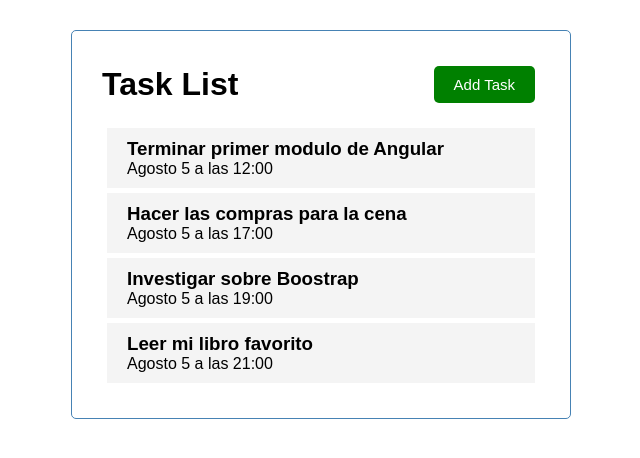
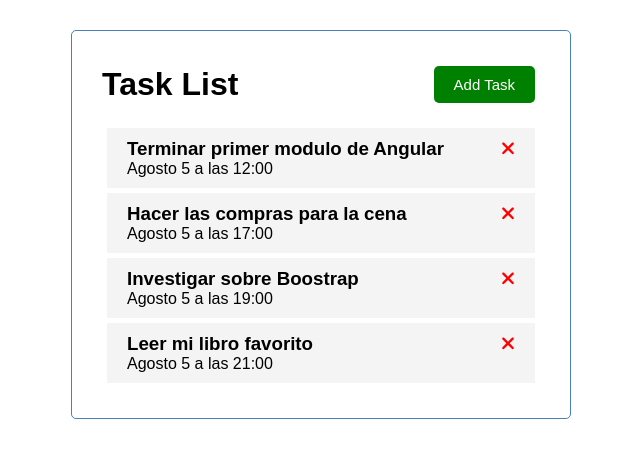
Before and after one commit to Lucho-Vidal/Task-List, an Angular app: page / in a window 1280 px wide. Shown: the top 458 px of the page, without its empty margins (319-959 px from the left). Built offline with nearby package versions, Linux system fonts and the light colour scheme.

Commit message:
componente de Lista de items

```diff
--- a/package.json
+++ b/package.json
@@ -18,6 +18,9 @@
     "@angular/platform-browser": "~13.3.0",
     "@angular/platform-browser-dynamic": "~13.3.0",
     "@angular/router": "~13.3.0",
+    "@fortawesome/angular-fontawesome": "^0.10.2",
+    "@fortawesome/fontawesome-svg-core": "^6.1.0",
+    "@fortawesome/free-solid-svg-icons": "^6.1.0",
     "rxjs": "~7.5.0",
     "tslib": "^2.3.0",
     "zone.js": "~0.11.4"
--- a/src/app/app.module.ts
+++ b/src/app/app.module.ts
@@ -6,6 +6,7 @@
 import { ButtonComponent } from './components/button/button.component';
 import { TasksComponent } from './components/tasks/tasks.component';
 import { TasksItemComponent } from './components/tasks-item/tasks-item.component';
+import { FontAwesomeModule } from '@fortawesome/angular-fontawesome';
 
 @NgModule({
   declarations: [
@@ -16,7 +17,8 @@
     TasksItemComponent
   ],
   imports: [
-    BrowserModule
+    BrowserModule,
+    FontAwesomeModule
   ],
   providers: [],
   bootstrap: [AppComponent]
--- a/src/app/components/tasks-item/tasks-item.component.html
+++ b/src/app/components/tasks-item/tasks-item.component.html
@@ -1,5 +1,12 @@
 <div class="task">
-    <h3>{{task.text}} </h3>
-    <p>{{task.day}} </p>
-
+    <h3>
+        {{task.text}}
+        <fa-icon
+            [icon]="faTimes"
+            [ngStyle]="{'color':'red'}"
+        ></fa-icon>
+    </h3>
+    <p>
+        {{task.day}}
+    </p>
 </div>
--- a/src/app/components/tasks-item/tasks-item.component.ts
+++ b/src/app/components/tasks-item/tasks-item.component.ts
@@ -1,6 +1,8 @@
 import { Component, OnInit,Input } from '@angular/core';
 import {Task} from '../../Task'
 import {TASKS} from '../../mock-tasks'
+import { faTimes } from '@fortawesome/free-solid-svg-icons';
+
 @Component({
   selector: 'app-tasks-item',
   templateUrl: './tasks-item.component.html',
@@ -8,6 +10,7 @@
 })
 export class TasksItemComponent implements OnInit {
   @Input() task: Task = TASKS[0];
+  faTimes = faTimes;
 
   constructor() { }
 
--- a/src/app/components/tasks/tasks.component.ts
+++ b/src/app/components/tasks/tasks.component.ts
@@ -1,6 +1,8 @@
 import { Component, OnInit } from '@angular/core';
 import {Task} from '../../Task'
 import {TASKS} from '../../mock-tasks'
+
+
 @Component({
   selector: 'app-tasks',
   templateUrl: './tasks.component.html',
@@ -10,6 +12,7 @@
 
   tasks: Task[] = TASKS;
 
+
   constructor() { }
 
   ngOnInit(): void {
```
Also changed, not shown: 1 other file (tests, documents, lock files or other folders).
